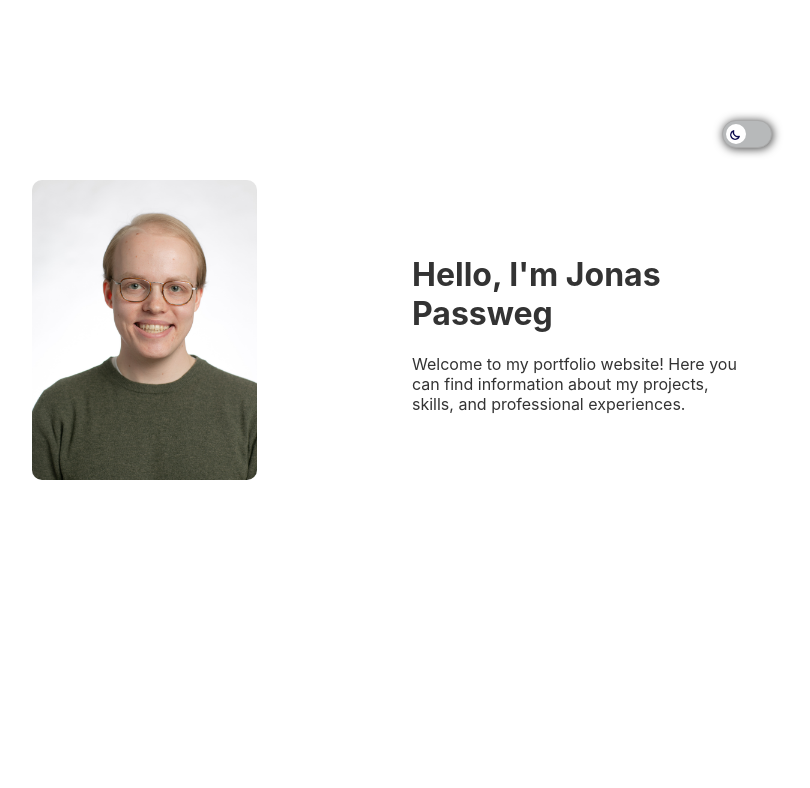
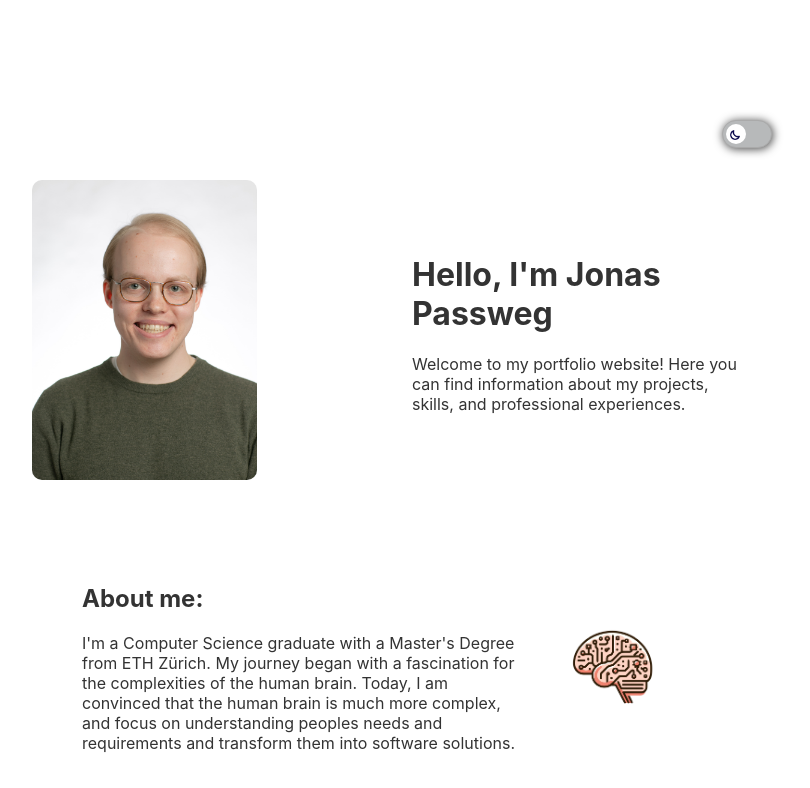
Before and after one commit to jpassweg/bailjar, a React (Create React App) app: page / in a window 1280 px wide. Shown: the top 788 px of the page, without its empty margins (248-1058 px from the left). Built offline with nearby package versions, Linux system fonts and the light colour scheme.

Commit message:
first about-me part

```diff
--- /dev/null
+++ b/src/AboutMe.js
@@ -0,0 +1,24 @@
+import React from "react";
+import './Containers.css'
+import brain from "./images/brain.png"
+
+export const AboutMeSection = () => {
+  return (
+    <div class="small-width">
+      <div class="container">
+        <div class="text-container" id="about-me-div">
+          <h2>About me:</h2>
+          <p>
+            I'm a Computer Science graduate with a Master's Degree from ETH Zürich.
+            My journey began with a fascination for the complexities of the human brain.
+            Today, I am convinced that the human brain is much more complex, and focus on understanding peoples
+            needs and requirements and transform them into software solutions.
+          </p>
+        </div>
+        <div class="image-container" id="brain-div">
+            <img src={brain} id="brain-image" alt="brain depiction"/>
+        </div>
+      </div>
+    </div>
+  );
+};
--- a/src/App.js
+++ b/src/App.js
@@ -3,6 +3,7 @@ import './App.css';
 import './Containers.css'
 import { ProfileSection } from "./ProfileSection";
 import { DarkModeToggle } from "./DarkMode";
+import { AboutMeSection } from "./AboutMe";
 
 const App = () => {
   return (
@@ -10,6 +11,7 @@ const App = () => {
       <div class="main-container">
         <DarkModeToggle />
         <ProfileSection />
+        <AboutMeSection />
       </div>
     </body>
   );
--- a/src/Containers.css
+++ b/src/Containers.css
@@ -15,10 +15,15 @@
   justify-content: center;
   align-items: center;
   width: 100%;
-  height: 100%;
   margin: 0 auto;
   padding: 20px;
   box-sizing: border-box;
+}
+
+@media (min-width: 500px) {
+  .container {
+    flex-direction: row; /* Switches to horizontal layout on larger screens */
+  }
 }
 
 .container-small{
@@ -38,12 +43,6 @@
   margin-right: 0;
   margin-bottom: 0;
   height: 20px;
-}
-
-@media (min-width: 500px) {
-  .container {
-    flex-direction: row; /* Switches to horizontal layout on larger screens */
-  }
 }
 
 .text-container {
@@ -75,14 +74,39 @@
   }
 }
 
-.image {
+.dark div {
+  background-color: #333;  /* Dark background for dark mode */
+  color: #fff;             /* Light text for dark mode */
+}
+
+.small-width {
+  max-width: 700px;
+}
+
+#about-me-div {
+  flex-basis: 400px;
+}
+
+@media (max-width: 500px) {
+  #about-me-div {
+    height: 100%;
+    margin-bottom: -110px; /* Smaller margin for small devices */
+  }
+}
+
+#profile-image {
   max-width: 100%; /* Ensures image is responsive and does not exceed container width */
   max-height: 300px; /* Maximum image height */
   height: auto; /* Maintains aspect ratio */
   border-radius: 10px; /* Optional: Adds rounded corners */
 }
 
-.dark div {
-  background-color: #333;  /* Dark background for dark mode */
-  color: #fff;             /* Light text for dark mode */
+#brain-image {
+  max-width: 100px;
+  max-height: 100px;
 }
+
+#brain-div {
+  flex-basis: 100px;
+  max-height: 100px;
+}
--- a/src/ProfileSection.js
+++ b/src/ProfileSection.js
@@ -6,7 +6,7 @@ export const ProfileSection = () => {
   return (
     <div class="container">
       <div class="image-container">
-        <img src={profile} class="image" alt="Jonas Passweg"/>
+        <img src={profile} id="profile-image" alt="Jonas Passweg"/>
       </div>
       <div class="text-container">
         <h1>Hello, I'm Jonas Passweg</h1>
```
Also changed, not shown: src/images/brain.png (added).
